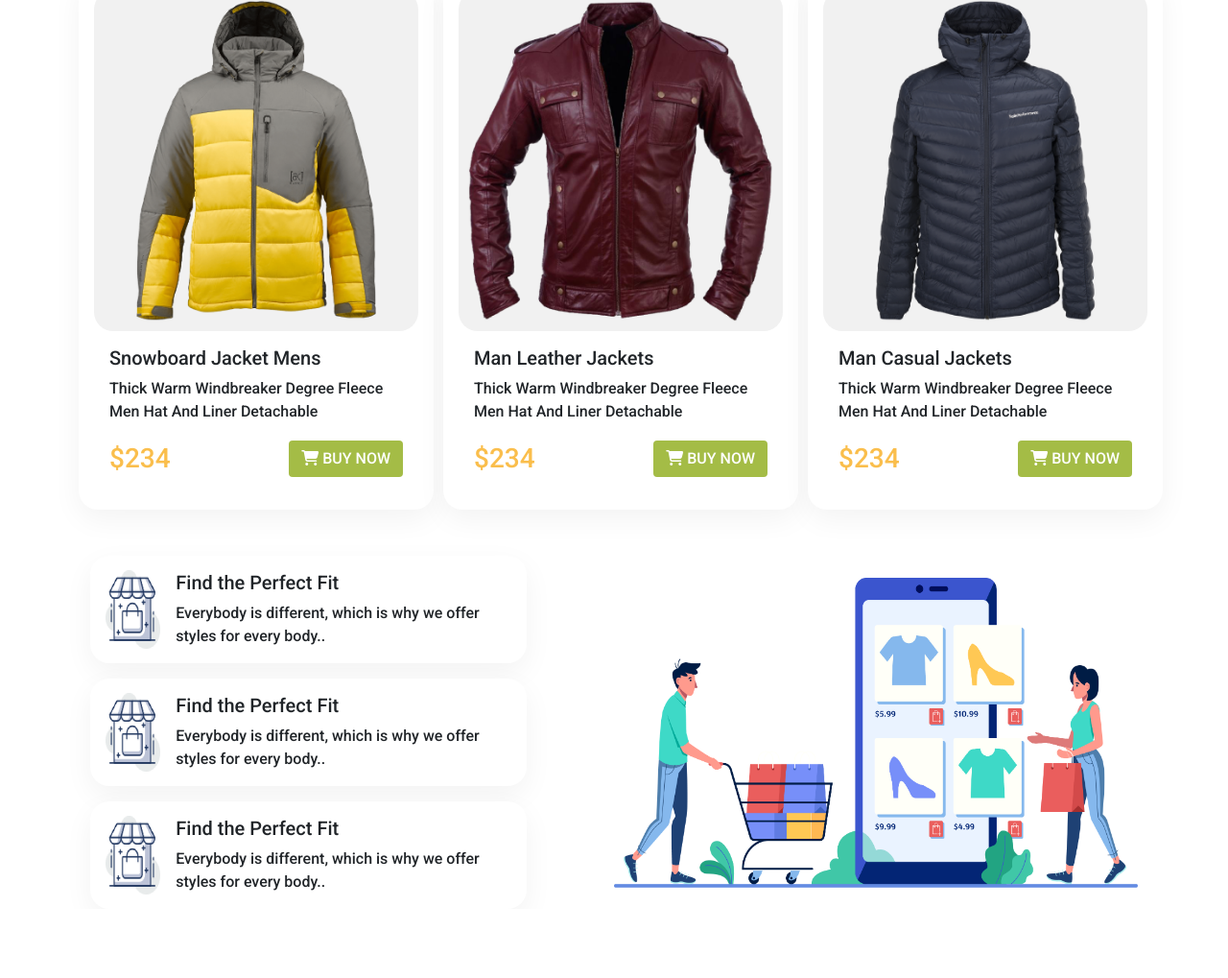
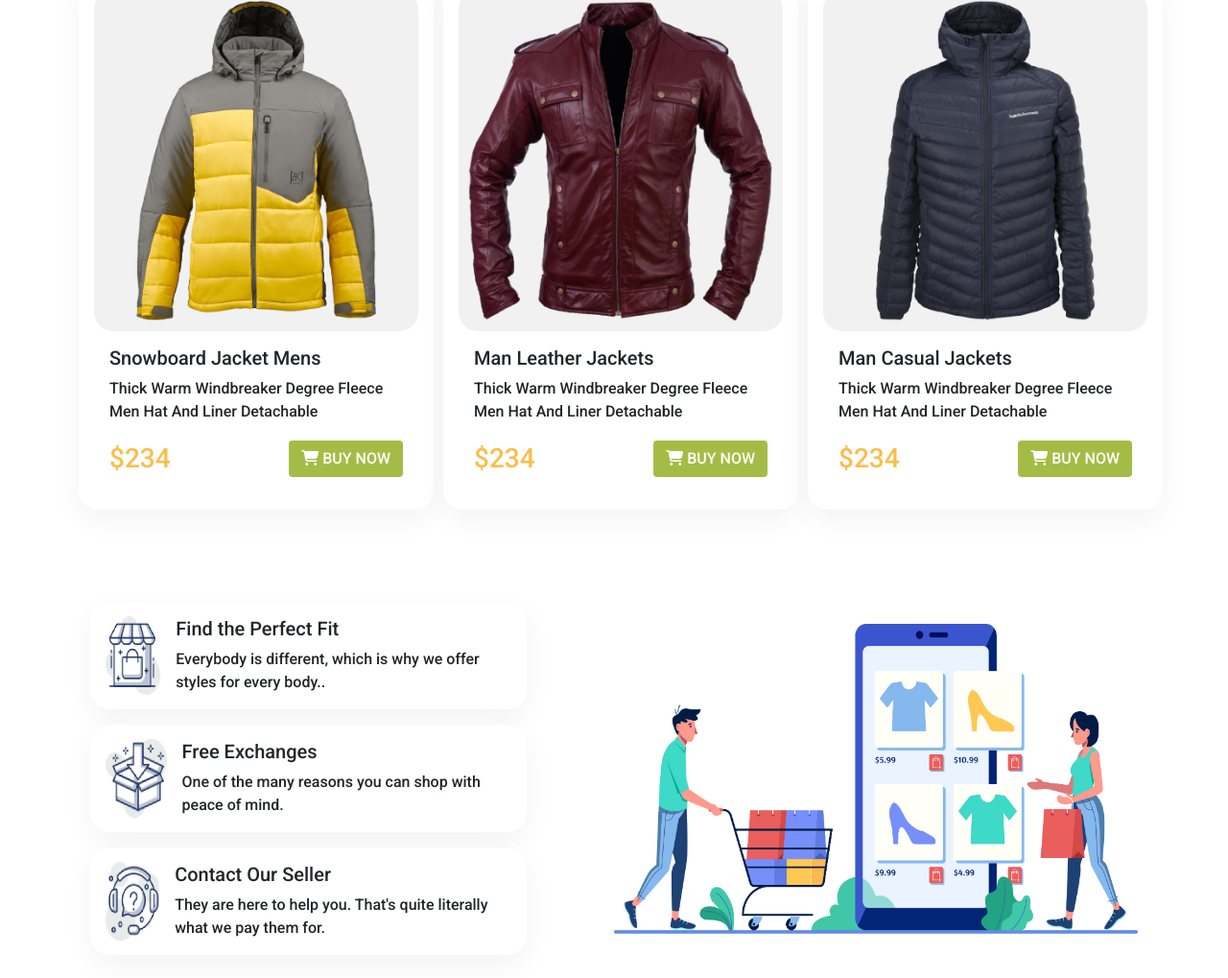
Before and after one commit to kamrul-dev/penguin-fashion-shop, a plain HTML site: page index.html in a window 1280 px wide. Shown: the part 1527-2546 px from the top of the page at 96% size. Before the commit the page ends 2474 px from the top, so only its background shows below. Drawn offline with Linux system fonts and the light colour scheme.

Commit message:
[Add original content] Add original content for the last info section

```diff
--- a/index.html
+++ b/index.html
@@ -186,7 +186,7 @@
         <!-- End Man Jacket Section -->
 
         <!-- Start last Info Section -->
-        <section class="container">
+        <section class="container py-5">
             <div class="row">
                 <div class="d-flex align-items-center justify-content-between">
                     <div class="col-md-5">
@@ -202,22 +202,22 @@
                         </div>
                         <div class="card info-card-main d-flex flex-row align-items-center mb-3 ">
                             <div class="info-card-icon d-flex align-items-center ms-3">
-                                <img src="images/house.png" class="card-img img-fluid " alt="...">
+                                <img src="images/box.png" class="card-img img-fluid " alt="...">
                             </div>
                             <div class="card-body align-items-center">
-                                <h5 class="card-title">Find the Perfect Fit</h5>
-                                <p class="card-text">Everybody is different, which is why we
-                                    offer styles for every body..</p>
+                                <h5 class="card-title">Free Exchanges</h5>
+                                <p class="card-text">One of the many reasons you can shop
+                                    with peace of mind.</p>
                             </div>
                         </div>
                         <div class="card info-card-main d-flex flex-row align-items-center ">
                             <div class="info-card-icon d-flex align-items-center ms-3">
-                                <img src="images/house.png" class="card-img img-fluid " alt="...">
+                                <img src="images/question.png" class="card-img img-fluid " alt="...">
                             </div>
                             <div class="card-body align-items-center">
-                                <h5 class="card-title">Find the Perfect Fit</h5>
-                                <p class="card-text">Everybody is different, which is why we
-                                    offer styles for every body..</p>
+                                <h5 class="card-title">Contact Our Seller</h5>
+                                <p class="card-text">They are here to help you. That's quite literally what we pay them
+                                    for.</p>
                             </div>
                         </div>
                     </div>
```
